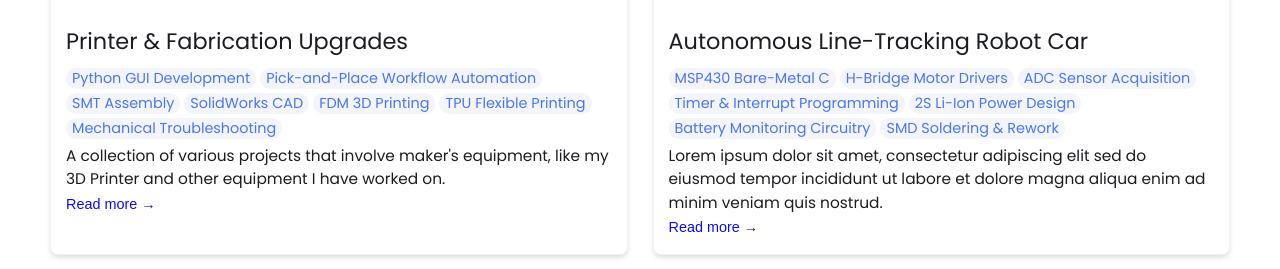
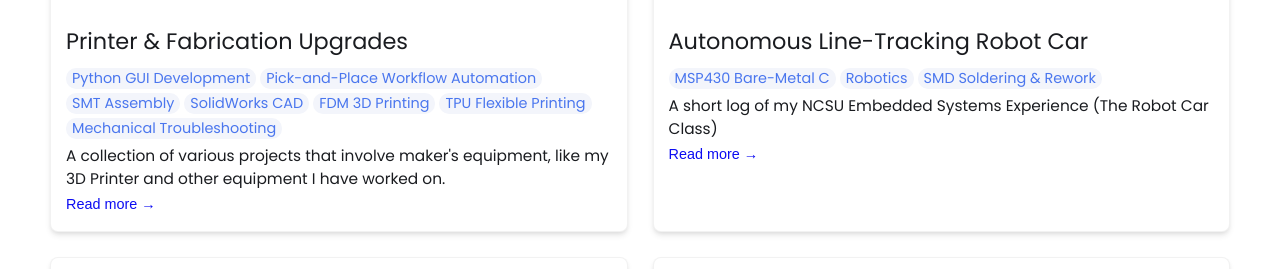
Before and after one commit to OmegaDraquex/OmegaDraquex.github.io, a Jekyll site: the page built from index.html, in a window 1280 px wide and 900 px high, scrolled down 1521 px, cut to the strip 192-461 px from the top of the window. Built offline with Jekyll 4.4.1, drawn with Linux system fonts in a browser that asks for light colours; part of the change alters nothing that is shown.

Commit message:
Revise project details and personal insights
Updated project description and added details about the NCSU Embedded Systems experience. Revised sections for clarity and added personal insights on power management and design challenges.

```diff
--- a/_projects/line-tracking-robot/index.md
+++ b/_projects/line-tracking-robot/index.md
@@ -1,16 +1,12 @@
 ---
 layout: post
 title: Autonomous Line-Tracking Robot Car
-description: Lorem ipsum dolor sit amet, consectetur adipiscing elit sed do eiusmod tempor incididunt ut labore et dolore magna aliqua enim ad minim veniam quis nostrud.
+description: A short log of my NCSU Embedded Systems Experience (The Robot Car Class)
 card_image: /assets/306carextremetopview.jpg
 order: 4
 skills:
   - MSP430 Bare-Metal C
-  - H-Bridge Motor Drivers
-  - ADC Sensor Acquisition
-  - Timer & Interrupt Programming
-  - 2S Li-Ion Power Design
-  - Battery Monitoring Circuitry
+  - Robotics
   - SMD Soldering & Rework
 ---
 
@@ -34,38 +30,24 @@ skills:
 
 ## Description
 
-Lorem ipsum dolor sit amet, consectetur adipiscing elit, sed do eiusmod tempor incididunt ut labore et dolore magna aliqua. Ut enim ad minim veniam, quis nostrud exercitation ullamco laboris nisi ut aliquip ex ea commodo consequat duis aute irure dolor in reprehenderit.
+ECE 306 Embedded Systems is an infamous class at NCSU. Either you love it, hate it, or love and hate it. It is time consuming, it is so hands on, sometimes it is oh so terrible, most of the time it is a lot of fun.
 
 ## Photos
 
-Lorem ipsum dolor sit amet, consectetur adipiscing elit, sed do eiusmod tempor incididunt ut labore et dolore magna aliqua enim ad minim veniam quis nostrud.
-
 {% include image-gallery.html images="/assets/306carearlydaysdiagnosedbrokencapacitormicroscopepicture.jpg" height="350" %}
 
-Lorem ipsum dolor sit amet, consectetur adipiscing elit, sed do eiusmod tempor incididunt ut labore et dolore magna aliqua enim ad minim veniam quis nostrud.
+The semester had a rocky start. Because of alleged restrictions on when the department could order the parts, they were ordered very close to the start of the semester. It took way longer than normal for us to receive our parts. I am glad that some of the parts that students had to source themselves in the past were available to purchase through the NCSU IEEE Student Organization. I gladly would trade a bit more money for the convenience of having all the parts I need hassle-free. When we got our first board, we were told that it was built with the pick-and-place and reflow oven by student volunteers on campus overseen by the professor. Mistakes were expected occasionally and we were instructed to inspect our board for defects before plugging it in. I just bought a cheap digital microscope, so I reviewed each of the SMT components. I had a capacitor that had been decapitated like 9%% of the way through. I tried to desolder it for a bit, but it was really really stuck on there. I brought it to the professor during office hours, and he told me the component capacitance value and said to bring it to a TA during my lab time. The TA had just as much trouble as I did getting it off and tried many different strategies. What ended up working was drowning the component in flux, doing a long boil, and it floated to the surface.
 
 {% include image-gallery.html images="/assets/306-18650-2sbatterypackold-originalconfig.jpg" height="350" %}
-
-Lorem ipsum dolor sit amet, consectetur adipiscing elit, sed do eiusmod tempor incididunt ut labore et dolore magna aliqua enim ad minim veniam quis nostrud.
+My instructor told us that we had to optimize our power management by turning things off when they are not in use. He said that many people would have issues because they aren't monitoring the battery life they have left. The stock configuration of the car uses a power supply comprised of four AA batteries in series. The professor did say we could talk to him to get our car set up with a Lithium Ion battery if we were interested. I am the kind of person who will be a bit extra in order to do something cool and avoid a tedious and stressful situation. I ordered four 18650s from the 18650 battery website, a DC to 5V high current converter board, a 2S Battery Management Board (BMS), and a high rated battery charger. My original design connected two lithium ion batteries in series to the BMS, connected the output to a rocker switch, connected that to the converter, and connected that to the battery input of the car. I used the DC to 5V board because I did not know how much voltage the car could take. I knew that it could take at least 6.3V, but my batteries could bring it up to 7-8V. Recently, I trimmed this down a lot after learning it can take up to something like 15V. Now, it is just the batteries and the BMS. I also cut it down because keeping it at 5V was restricting how fast my motors could be run.
 
 {% include image-gallery.html images="/assets/306carcloseupbutwitha3dprintedsilvergrandmarquisshellorhaton.jpg" height="350" %}
-
-Lorem ipsum dolor sit amet, consectetur adipiscing elit, sed do eiusmod tempor incididunt ut labore et dolore magna aliqua enim ad minim veniam quis nostrud.
+This is a top down photo of my car, taken for an assignment the professor will use to prevent people from cheating and using someone else's car on the final demo day.
 
 {% include image-gallery.html images="/assets/306ircustomshroud.png" height="350" %}
+I 3D printed a custom shroud for my IR Sensor Board set up on my car. We were given one, but I wanted to make some modifications to see if that would make it perform more consistently. I took calipers and recreated the original design in SOLIDWORKS. I made a few modifications like making it a bit taller and adding channels for the IR Sensor Pairs to be isolated from the emitters. Long story short, I made it too low to the ground, which normally would be fine, but we were warned that on demo day we will need to be able to drive up onto a platform, which my design will absolutely not be able to do. I plan on redesigning it to print it in PETG or ASA and have a thin slot for me to add aluminum foil within the walls.
 <!-- To add more photos: copy a caption + image-gallery block above and swap in your "/assets/filename". -->
 
-## Write-up
-
-Lorem ipsum dolor sit amet, consectetur adipiscing elit, sed do eiusmod tempor incididunt ut labore et dolore magna aliqua. Ut enim ad minim veniam, quis nostrud exercitation ullamco laboris nisi ut aliquip ex ea commodo consequat.
-
-Duis aute irure dolor in reprehenderit in voluptate velit esse cillum dolore eu fugiat nulla pariatur. Excepteur sint occaecat cupidatat non proident, sunt in culpa qui officia deserunt mollit anim id est laborum.
-
-Sed ut perspiciatis unde omnis iste natus error sit voluptatem accusantium doloremque laudantium, totam rem aperiam, eaque ipsa quae ab illo inventore veritatis et quasi architecto beatae vitae dicta sunt explicabo.
-
-Nemo enim ipsam voluptatem quia voluptas sit aspernatur aut odit aut fugit, sed quia consequuntur magni dolores eos qui ratione voluptatem sequi nesciunt, neque porro quisquam est, qui dolorem ipsum quia dolor sit amet, consectetur adipisci velit.
-
-At vero eos et accusamus et iusto odio dignissimos ducimus qui blanditiis praesentium voluptatum deleniti atque corrupti quos dolores et quas molestias excepturi sint occaecati cupiditate non provident.
 
 ## Demo video
 
```
